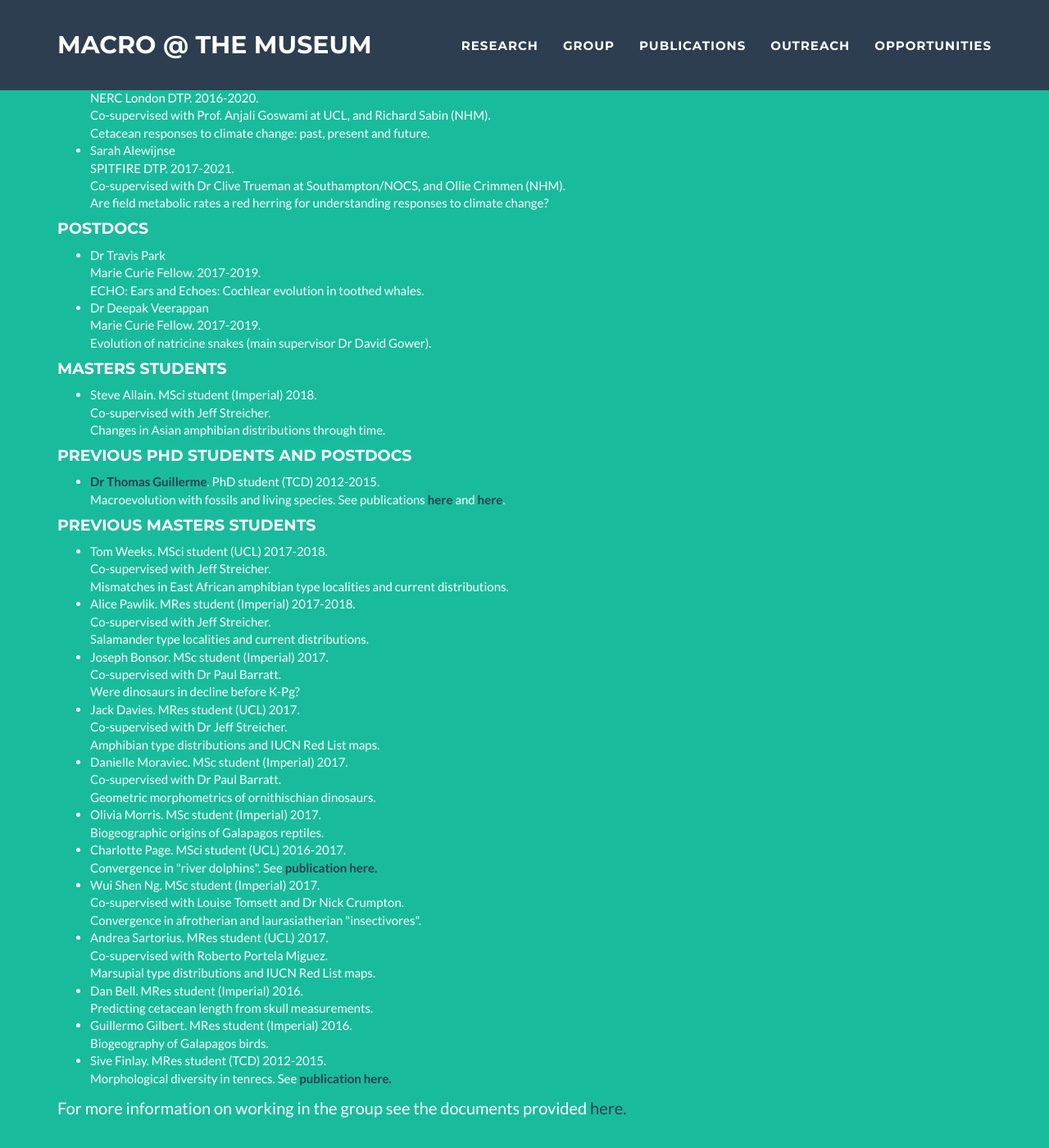
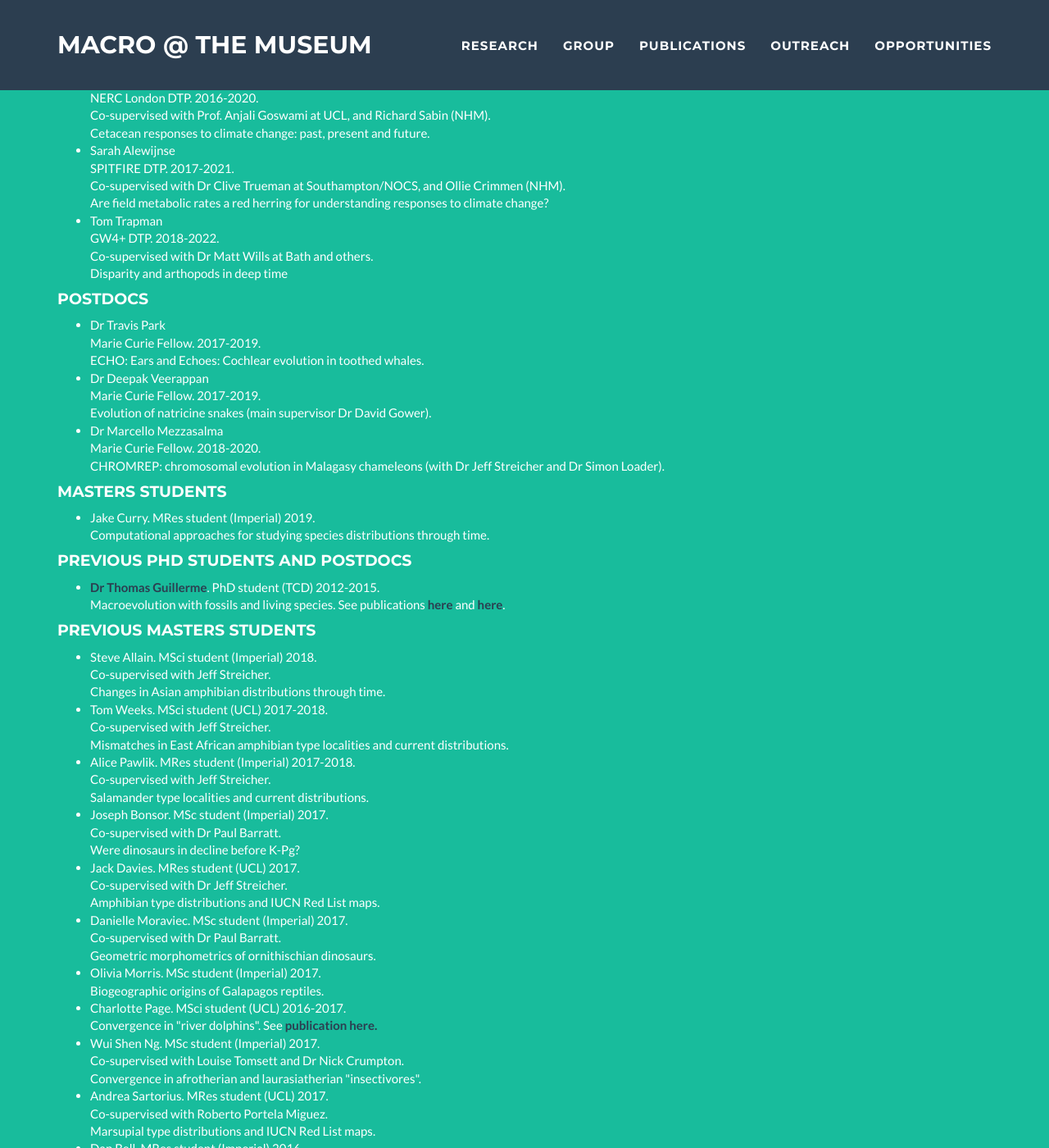
Before and after one commit to nhcooper123/nhcooper123.github.io, a Jekyll site: the page group.html, which Jekyll copies as it is, in a window 1280 px wide and 1400 px high, scrolled down 572 px. Shown: the whole window at 82% size. Built offline with Jekyll 4.4.1, drawn with Linux system fonts in a browser that asks for light colours; some of the changed text lies outside the part shown.

Commit message:
Add new gorup members

```diff
--- a/group.html
+++ b/group.html
@@ -142,6 +142,10 @@ We have fun and try to make science a nicer place! <br>
         SPITFIRE DTP. 2017-2021.<br>
         Co-supervised with Dr Clive Trueman at Southampton/NOCS, and Ollie Crimmen (NHM).<br>
         Are field metabolic rates a red herring for understanding responses to climate change?</li>
+    <li>Tom Trapman<br>
+        GW4+ DTP. 2018-2022.<br>
+        Co-supervised with Dr Matt Wills at Bath and others.<br>
+        Disparity and arthopods in deep time</li>
     </ul>
 
     <h4>Postdocs</h4>
@@ -153,14 +157,16 @@ We have fun and try to make science a nicer place! <br>
     <li>Dr Deepak Veerappan<br>
         Marie Curie Fellow. 2017-2019.<br>
         Evolution of natricine snakes (main supervisor Dr David Gower). </li>
+    <li>Dr Marcello Mezzasalma<br>
+        Marie Curie Fellow. 2018-2020.<br>
+        CHROMREP: chromosomal evolution in Malagasy chameleons (with Dr Jeff Streicher and Dr Simon Loader). </li>
     </ul>
 
     <h4>Masters students</h4>
 
     <ul>
-    <li>Steve Allain. MSci student (Imperial) 2018.<br>
-        Co-supervised with Jeff Streicher. <br>
-        Changes in Asian amphibian distributions through time.</li>
+    <li>Jake Curry. MRes student (Imperial) 2019.<br>
+        Computational approaches for studying species distributions through time.</li>
     </ul>
 
     <h4> Previous PhD students and postdocs</h4>
@@ -174,6 +180,9 @@ We have fun and try to make science a nicer place! <br>
     <h4> Previous Masters students</h4>
 
     <ul>
+    <li>Steve Allain. MSci student (Imperial) 2018.<br>
+        Co-supervised with Jeff Streicher. <br>
+        Changes in Asian amphibian distributions through time.</li>
     <li>Tom Weeks. MSci student (UCL) 2017-2018.<br>
         Co-supervised with Jeff Streicher. <br>
         Mismatches in East African amphibian type localities and current distributions.</li>
@@ -257,7 +266,7 @@ For more information on working in the group see the documents provided <a href=
             <div class="container">
                 <div class="row">
                     <div class="col-lg-12">
-                        Copyright &copy; Natalie Cooper 2015
+                        Copyright &copy; Natalie Cooper 2018
                     </div>
                 </div>
             </div>
```
